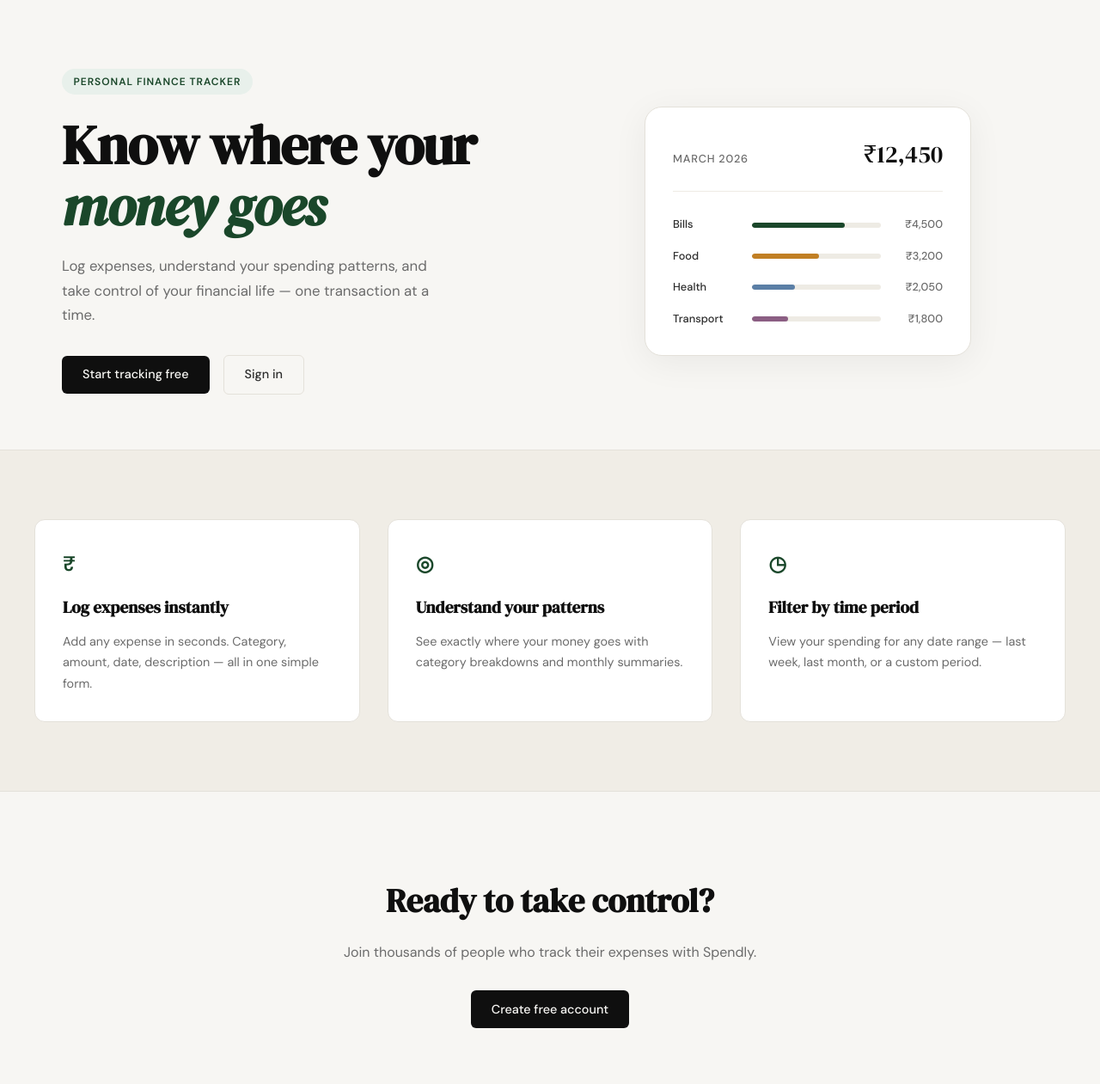
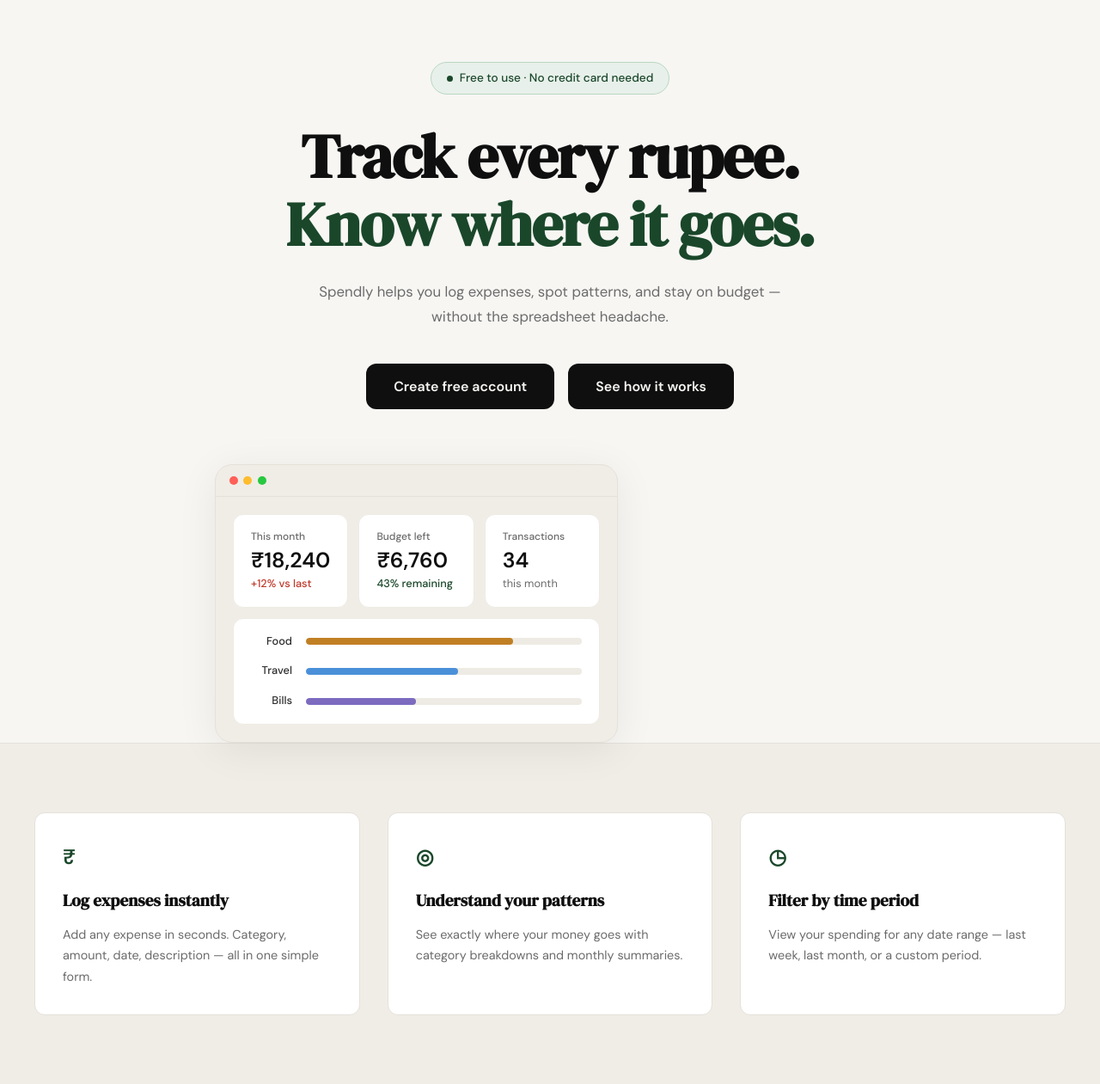
Before and after one commit to herambv/Spendly-Practice, a Flask app: page / in a window 1280 px wide. Shown: the part 61-1322 px from the top of the page at 86% size. Run offline with Flask 3, Linux system fonts and the light colour scheme.

Commit message:
landing: redesign hero section to match mockup

```diff
--- /dev/null
+++ b/static/css/landing.css
@@ -0,0 +1,220 @@
+/* ------------------------------------------------------------------ */
+/* Hero — overrides style.css for the centered single-column layout    */
+/* ------------------------------------------------------------------ */
+
+.hero {
+    display: flex;
+    flex-direction: column;
+    align-items: center;
+    text-align: center;
+    padding: 4.5rem 2rem 0;
+    max-width: var(--max-width);
+    margin: 0 auto;
+    gap: 0;
+}
+
+.hero-badge {
+    display: inline-flex;
+    align-items: center;
+    gap: 0.5rem;
+    background: var(--accent-light);
+    color: var(--accent);
+    border: 1px solid #b8d8c2;
+    font-size: 0.85rem;
+    font-weight: 500;
+    letter-spacing: normal;
+    text-transform: none;
+    padding: 0.45rem 1.1rem;
+    border-radius: 999px;
+    margin-bottom: 2rem;
+}
+
+.hero-badge-dot {
+    width: 7px;
+    height: 7px;
+    background: var(--accent);
+    border-radius: 50%;
+    flex-shrink: 0;
+}
+
+.hero-title {
+    font-size: clamp(2.75rem, 6vw, 4.5rem);
+    line-height: 1.1;
+    margin-bottom: 1.5rem;
+}
+
+.hero-title-accent {
+    display: block;
+    color: var(--accent);
+    font-style: normal;
+}
+
+.hero-subtitle {
+    font-size: 1.05rem;
+    color: var(--ink-muted);
+    max-width: 540px;
+    line-height: 1.75;
+    margin-bottom: 2.5rem;
+}
+
+.hero-actions {
+    display: flex;
+    gap: 1rem;
+    justify-content: center;
+    flex-wrap: wrap;
+    margin-bottom: 4rem;
+}
+
+.btn-hero {
+    padding: 0.85rem 2rem;
+    border-radius: var(--radius-md);
+    font-size: 1rem;
+    font-weight: 600;
+}
+
+/* ------------------------------------------------------------------ */
+/* Browser mock card                                                    */
+/* ------------------------------------------------------------------ */
+
+.hero-visual {
+    width: 100%;
+    max-width: 780px;
+    justify-content: unset;
+}
+
+.mock-browser {
+    background: var(--paper-warm);
+    border: 1px solid var(--border);
+    border-radius: var(--radius-lg);
+    overflow: hidden;
+    box-shadow: 0 8px 48px rgba(0, 0, 0, 0.07);
+}
+
+.mock-browser-chrome {
+    display: flex;
+    align-items: center;
+    gap: 0.4rem;
+    padding: 0.8rem 1rem;
+    border-bottom: 1px solid var(--border);
+}
+
+.mock-dot {
+    width: 10px;
+    height: 10px;
+    border-radius: 50%;
+}
+
+.mock-dot-red    { background: #ff5f57; }
+.mock-dot-yellow { background: #febc2e; }
+.mock-dot-green  { background: #28c840; }
+
+.mock-browser-body {
+    padding: 1.25rem;
+    display: flex;
+    flex-direction: column;
+    gap: 0.75rem;
+}
+
+/* Stat cards row */
+
+.mock-stats {
+    display: grid;
+    grid-template-columns: repeat(3, 1fr);
+    gap: 0.75rem;
+}
+
+.mock-stat-card {
+    background: var(--paper-card);
+    border: 1px solid var(--border-soft);
+    border-radius: var(--radius-md);
+    padding: 1rem 1.25rem;
+    display: flex;
+    flex-direction: column;
+    gap: 0.25rem;
+    text-align: left;
+}
+
+.mock-stat-label {
+    font-size: 0.75rem;
+    color: var(--ink-muted);
+    font-weight: 500;
+}
+
+.mock-stat-value {
+    font-size: 1.55rem;
+    font-weight: 700;
+    color: var(--ink);
+    line-height: 1.1;
+}
+
+.mock-stat-change {
+    font-size: 0.8rem;
+    font-weight: 500;
+}
+
+.mock-stat-up { color: var(--danger); }
+.mock-stat-ok { color: var(--accent); }
+
+.mock-stat-sub {
+    font-size: 0.8rem;
+    color: var(--ink-muted);
+}
+
+/* Category bars row */
+
+.mock-categories {
+    background: var(--paper-card);
+    border: 1px solid var(--border-soft);
+    border-radius: var(--radius-md);
+    padding: 1rem 1.25rem;
+    display: flex;
+    flex-direction: column;
+    gap: 0.9rem;
+}
+
+.mock-cat-row {
+    display: flex;
+    align-items: center;
+    gap: 1rem;
+}
+
+.mock-cat-label {
+    width: 48px;
+    font-size: 0.8rem;
+    font-weight: 500;
+    color: var(--ink-soft);
+    text-align: right;
+    flex-shrink: 0;
+}
+
+.mock-cat-track {
+    flex: 1;
+    height: 8px;
+    background: var(--border-soft);
+    border-radius: 999px;
+    overflow: hidden;
+}
+
+.mock-cat-bar {
+    height: 100%;
+    border-radius: 999px;
+}
+
+.mock-cat-bar-food   { background: var(--accent-2); }
+.mock-cat-bar-travel { background: #4a90d9; }
+.mock-cat-bar-bills  { background: #7c6bbf; }
+
+/* ------------------------------------------------------------------ */
+/* Responsive                                                           */
+/* ------------------------------------------------------------------ */
+
+@media (max-width: 900px) {
+    .hero { padding: 3rem 1.5rem 0; }
+    .mock-stats { grid-template-columns: 1fr; }
+}
+
+@media (max-width: 600px) {
+    .hero { padding: 2.5rem 1rem 0; }
+    .hero-actions { flex-direction: column; align-items: center; }
+    .btn-hero { width: 100%; max-width: 320px; text-align: center; }
+}
--- a/templates/landing.html
+++ b/templates/landing.html
@@ -2,59 +2,73 @@
 
 {% block title %}Spendly — Track Every Rupee{% endblock %}
 
+{% block head %}
+<link rel="stylesheet" href="{{ url_for('static', filename='css/landing.css') }}">
+{% endblock %}
+
 {% block content %}
 
 <section class="hero">
-    <div class="hero-inner">
-        <div class="hero-badge">Personal Finance Tracker</div>
-        <h1 class="hero-title">
-            Know where your<br>
-            <em>money goes</em>
-        </h1>
-        <p class="hero-subtitle">
-            Log expenses, understand your spending patterns,
-            and take control of your financial life —
-            one transaction at a time.
-        </p>
-        <div class="hero-actions">
-            <a href="{{ url_for('register') }}" class="btn-primary">Start tracking free</a>
-            <a href="{{ url_for('login') }}" class="btn-ghost">Sign in</a>
-        </div>
+    <div class="hero-badge">
+        <span class="hero-badge-dot"></span>
+        Free to use · No credit card needed
+    </div>
+    <h1 class="hero-title">
+        Track every rupee.<br>
+        <span class="hero-title-accent">Know where it goes.</span>
+    </h1>
+    <p class="hero-subtitle">
+        Spendly helps you log expenses, spot patterns, and stay
+        on budget — without the spreadsheet headache.
+    </p>
+    <div class="hero-actions">
+        <a href="{{ url_for('register') }}" class="btn-primary btn-hero">Create free account</a>
+        <a href="{{ url_for('login') }}" class="btn-primary btn-hero">See how it works</a>
     </div>
     <div class="hero-visual">
-        <div class="mock-card">
-            <div class="mock-card-header">
-                <span class="mock-label">March 2026</span>
-                <span class="mock-total">₹12,450</span>
+        <div class="mock-browser">
+            <div class="mock-browser-chrome">
+                <span class="mock-dot mock-dot-red"></span>
+                <span class="mock-dot mock-dot-yellow"></span>
+                <span class="mock-dot mock-dot-green"></span>
             </div>
-            <div class="mock-bars">
-                <div class="mock-bar-row">
-                    <span class="mock-cat">Bills</span>
-                    <div class="mock-bar-track">
-                        <div class="mock-bar" style="width: 72%"></div>
+            <div class="mock-browser-body">
+                <div class="mock-stats">
+                    <div class="mock-stat-card">
+                        <span class="mock-stat-label">This month</span>
+                        <span class="mock-stat-value">₹18,240</span>
+                        <span class="mock-stat-change mock-stat-up">+12% vs last</span>
                     </div>
-                    <span class="mock-amt">₹4,500</span>
+                    <div class="mock-stat-card">
+                        <span class="mock-stat-label">Budget left</span>
+                        <span class="mock-stat-value">₹6,760</span>
+                        <span class="mock-stat-change mock-stat-ok">43% remaining</span>
+                    </div>
+                    <div class="mock-stat-card">
+                        <span class="mock-stat-label">Transactions</span>
+                        <span class="mock-stat-value">34</span>
+                        <span class="mock-stat-sub">this month</span>
+                    </div>
                 </div>
-                <div class="mock-bar-row">
-                    <span class="mock-cat">Food</span>
-                    <div class="mock-bar-track">
-                        <div class="mock-bar mock-bar-2" style="width: 52%"></div>
+                <div class="mock-categories">
+                    <div class="mock-cat-row">
+                        <span class="mock-cat-label">Food</span>
+                        <div class="mock-cat-track">
+                            <div class="mock-cat-bar mock-cat-bar-food" style="width: 75%"></div>
+                        </div>
                     </div>
-                    <span class="mock-amt">₹3,200</span>
-                </div>
-                <div class="mock-bar-row">
-                    <span class="mock-cat">Health</span>
-                    <div class="mock-bar-track">
-                        <div class="mock-bar mock-bar-3" style="width: 33%"></div>
+                    <div class="mock-cat-row">
+                        <span class="mock-cat-label">Travel</span>
+                        <div class="mock-cat-track">
+                            <div class="mock-cat-bar mock-cat-bar-travel" style="width: 55%"></div>
+                        </div>
                     </div>
-                    <span class="mock-amt">₹2,050</span>
-                </div>
-                <div class="mock-bar-row">
-                    <span class="mock-cat">Transport</span>
-                    <div class="mock-bar-track">
-                        <div class="mock-bar mock-bar-4" style="width: 28%"></div>
+                    <div class="mock-cat-row">
+                        <span class="mock-cat-label">Bills</span>
+                        <div class="mock-cat-track">
+                            <div class="mock-cat-bar mock-cat-bar-bills" style="width: 40%"></div>
+                        </div>
                     </div>
-                    <span class="mock-amt">₹1,800</span>
                 </div>
             </div>
         </div>
```
Also changed, not shown: inspo/Hero Inspo.png (added).
